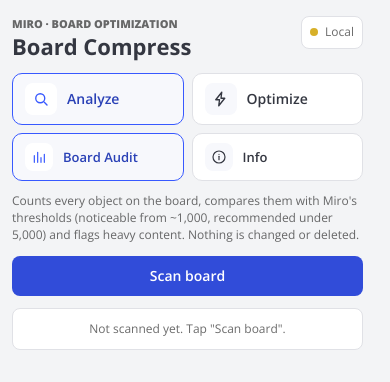
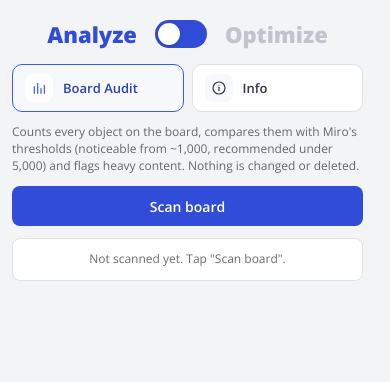
Before and after one commit to Lprod-Andi/miro-compress, a website: page index.html in a window 390 px wide. Drawn offline with Linux system fonts and the light colour scheme.

Commit message:
UI: Analyze/Optimize toggle; audit without load index; heavy content only for present classes

```diff
--- a/index.html
+++ b/index.html
@@ -70,52 +70,6 @@
       padding: 18px;
     }
 
-    .topbar {
-      display: flex;
-      align-items: flex-start;
-      justify-content: space-between;
-      gap: 12px;
-      margin-bottom: 14px;
-    }
-
-    .eyebrow {
-      margin: 0 0 4px;
-      color: var(--muted);
-      font-size: 11px;
-      font-weight: 800;
-      letter-spacing: 0;
-      text-transform: uppercase;
-    }
-
-    h1 {
-      margin: 0;
-      color: var(--text);
-      font-size: 24px;
-      line-height: 1.08;
-    }
-
-    .status-pill {
-      display: inline-flex;
-      align-items: center;
-      gap: 7px;
-      min-height: 32px;
-      padding: 7px 10px;
-      border: 1px solid var(--line);
-      border-radius: 8px;
-      background: var(--panel);
-      color: var(--muted);
-      font-size: 12px;
-      white-space: nowrap;
-    }
-
-    .status-dot {
-      width: 8px;
-      height: 8px;
-      border-radius: 50%;
-      background: var(--warn);
-    }
-
-    .status-pill.connected .status-dot { background: var(--ok); }
 
     /* Navigation als Icon-Kacheln (Icon im abgerundeten Quadrat + Label) */
     .tabs {
@@ -173,6 +127,57 @@
     .tab-button.sub .tab-ico { width: 28px; height: 28px; }
     .tab-button.sub .tab-ico svg { width: 16px; height: 16px; }
 
+    /* Analyze <-> Optimize – grosser Umschalter mit Schiebeschalter (wie Mockup) */
+    .mode-toggle {
+      display: flex;
+      align-items: center;
+      justify-content: center;
+      gap: 16px;
+      margin: 4px 0 16px;
+    }
+
+    .mode-side {
+      padding: 2px 2px;
+      background: none;
+      color: var(--line-strong);
+      cursor: pointer;
+      font-size: 22px;
+      font-weight: 800;
+      line-height: 1;
+      transition: color 120ms ease;
+    }
+
+    .mode-side.active { color: var(--primary); }
+    .mode-side:focus-visible { outline: 2px solid var(--focus); outline-offset: 3px; border-radius: 6px; }
+
+    .mode-switch {
+      position: relative;
+      width: 52px;
+      height: 28px;
+      flex: 0 0 auto;
+      padding: 0;
+      border-radius: 999px;
+      background: var(--primary);
+      cursor: pointer;
+      transition: background-color 120ms ease;
+    }
+
+    .mode-switch:focus-visible { outline: 2px solid var(--focus); outline-offset: 2px; }
+
+    .mode-knob {
+      position: absolute;
+      top: 3px;
+      left: 3px;
+      width: 22px;
+      height: 22px;
+      border-radius: 50%;
+      background: #fff;
+      box-shadow: 0 1px 3px rgba(9, 9, 9, 0.25);
+      transition: transform 140ms ease;
+    }
+
+    .mode-switch.on .mode-knob { transform: translateX(24px); }
+
     .metrics {
       display: grid;
       grid-template-columns: repeat(2, 1fr);
@@ -732,9 +737,6 @@
 
     @media (max-width: 430px) {
       .app { padding: 16px 12px 22px; }
-      .topbar { align-items: flex-start; }
-      h1 { font-size: 22px; }
-      .status-pill { padding-inline: 8px; }
       .metrics { gap: 6px; }
       .metric { padding: 9px 8px; }
       .field { grid-template-columns: minmax(86px, 1fr) minmax(80px, 1.4fr) auto; }
@@ -752,25 +754,11 @@
 </head>
 <body>
   <main class="app">
-    <header class="topbar">
-      <div>
-        <p class="eyebrow">Miro · Board optimization</p>
-        <h1>Board Compress</h1>
-      </div>
-      <div id="connection" class="status-pill">
-        <span class="status-dot"></span>
-        <span id="connection-label">Local</span>
-      </div>
-    </header>
-
-    <nav class="tabs" aria-label="Area">
-      <button id="grp-analyse" class="tab-button active" type="button">
-        <span class="tab-ico"><svg viewBox="0 0 24 24" fill="none" stroke="currentColor" stroke-width="1.8" stroke-linecap="round" stroke-linejoin="round"><circle cx="11" cy="11" r="6"/><path d="M20 20l-3.6-3.6"/></svg></span>Analyze
-      </button>
-      <button id="grp-optimierung" class="tab-button" type="button">
-        <span class="tab-ico"><svg viewBox="0 0 24 24" fill="none" stroke="currentColor" stroke-width="1.8" stroke-linecap="round" stroke-linejoin="round"><path d="M13 3L5 13h5l-1 8 8-10h-5z"/></svg></span>Optimize
-      </button>
-    </nav>
+    <div class="mode-toggle" role="group" aria-label="Mode">
+      <button id="grp-analyse" class="mode-side active" type="button" aria-pressed="true">Analyze</button>
+      <button id="mode-switch" class="mode-switch" type="button" role="switch" aria-checked="false" aria-label="Switch between Analyze and Optimize"><span class="mode-knob"></span></button>
+      <button id="grp-optimierung" class="mode-side" type="button" aria-pressed="false">Optimize</button>
+    </div>
 
     <nav id="subtabs-analyse" class="tabs subtabs" aria-label="Analysis tools">
       <button id="tab-audit" class="tab-button sub active" type="button">
@@ -1046,8 +1034,7 @@
 
     function cacheElements() {
       for (const id of [
-        'connection', 'connection-label',
-        'grp-analyse', 'grp-optimierung', 'subtabs-analyse', 'subtabs-optimierung',
+        'grp-analyse', 'grp-optimierung', 'mode-switch', 'subtabs-analyse', 'subtabs-optimierung',
         'tab-board', 'tab-audit', 'tab-info', 'tab-embed',
         'metrics', 'metric-done', 'metric-saved', 'settings-form', 'scope-fieldset',
         'quality-input', 'quality-output', 'auto-backup-toggle',
@@ -1066,6 +1053,7 @@
     function bindUi() {
       els['grp-analyse'].addEventListener('click', () => setGroup('analyse'));
       els['grp-optimierung'].addEventListener('click', () => setGroup('optimierung'));
+      els['mode-switch'].addEventListener('click', () => setGroup(state.group === 'analyse' ? 'optimierung' : 'analyse'));
       els['tab-board'].addEventListener('click', () => setMode('board'));
       els['tab-audit'].addEventListener('click', () => setMode('audit'));
       els['tab-info'].addEventListener('click', () => setMode('info'));
@@ -1108,6 +1096,9 @@
     }
 
     function setConnection(connected) {
+      // Verbindungsanzeige wurde aus der Kopfzeile entfernt (Miro-Panel zeigt den Titel bereits).
+      // Funktion bleibt fuer die SDK-Erkennung erhalten, ist aber gegen fehlende Elemente abgesichert.
+      if (!els.connection) return;
       els.connection.classList.toggle('connected', connected);
       els['connection-label'].textContent = connected ? 'Miro' : 'Local';
     }
@@ -1560,6 +1551,10 @@
       // Obere Ebene
       els['grp-analyse'].classList.toggle('active', state.group === 'analyse');
       els['grp-optimierung'].classList.toggle('active', state.group === 'optimierung');
+      els['grp-analyse'].setAttribute('aria-pressed', state.group === 'analyse' ? 'true' : 'false');
+      els['grp-optimierung'].setAttribute('aria-pressed', state.group === 'optimierung' ? 'true' : 'false');
+      els['mode-switch'].classList.toggle('on', state.group === 'optimierung');
+      els['mode-switch'].setAttribute('aria-checked', state.group === 'optimierung' ? 'true' : 'false');
       els['subtabs-analyse'].classList.toggle('hidden', state.group !== 'analyse');
       els['subtabs-optimierung'].classList.toggle('hidden', state.group !== 'optimierung');
 
@@ -1873,11 +1868,7 @@
       const status = objectStatus(a.total);
       const dis = (state.running || state.busy) ? 'disabled' : '';
       const m = computeAuditMetrics(a.counts);
-      const delta = a.total > 0 ? Math.round(((m.loadIndex - a.total) / a.total) * 100) : 0;
       const embedWeighted = Math.round(a.embeds.length * (TYPE_WEIGHTS.embed.mult));
-      const indexNote = delta < 15
-        ? `Right now the index is only ${delta}% above the raw count – the many primitives dominate. It climbs noticeably once heavy classes (embeds, tables, documents) grow over time.`
-        : `Heavy classes already lift the index ${delta}% above the raw object count – here, slimming down pays off more than just tidying up.`;
 
       const dimBlock = (title, rows, trackText) => `
         <div class="card">
@@ -1916,6 +1907,35 @@
           <div class="flag-actions"><button class="mini-button" type="button" data-measure ${dis}>Measure sizes</button></div>`;
       }
 
+      // Heavy content: nur Klassen zeigen, die tatsaechlich auf dem Board vorkommen (Anzahl > 0).
+      const heavyRows = [];
+      if (a.embeds.length > 0) heavyRows.push(`
+        <div class="flag-row">
+          <div class="flag-main">${typeIco('embed')}<div><strong>Embeds · ${a.embeds.length}</strong><span>Heaviest single type (mult 2.0) ≈ load of ~${embedWeighted.toLocaleString('en-US')} primitives. Convert unused ones → bookmark/link.</span></div></div>
+          <div class="flag-actions"><button class="mini-button" type="button" data-focus="embeds" ${dis}>Select</button></div>
+        </div>`);
+      if (a.images.length > 0) heavyRows.push(`
+        <div class="flag-row">
+          <div class="flag-main">${typeIco('image')}<div><strong>Images · ${a.images.length}</strong>${a.measured || a.measuring ? `<div class="measure-slot"></div>` : '<span>Candidates for shrinking in the "Images" tab.</span>'}</div></div>
+          <div class="flag-actions"><button class="mini-button" type="button" data-focus="images" ${dis}>Select</button></div>
+        </div>`);
+      if (m.unsupportedCount > 0) heavyRows.push(`
+        <div class="flag-row">
+          <div class="flag-main">${typeIco('unsupported')}<div><strong>Others · ${m.unsupportedCount}</strong><span>Not readable via SDK (often pen, mockup, Kanban). Counted conservatively at mult 1.7 – not auditable, likely heavy.</span></div></div>
+          <div class="flag-actions"></div>
+        </div>`);
+      if (a.tables.length > 0) heavyRows.push(`
+        <div class="flag-row">
+          <div class="flag-main">${typeIco('table')}<div><strong>Tables · ${a.tables.length}</strong><span>With many columns, keep under 200 rows (row count not readable via SDK – check manually). Board limit: max. 250 structured widgets (tables + timelines + synced cards).</span></div></div>
+          <div class="flag-actions"><button class="mini-button" type="button" data-focus="tables" ${dis}>Select</button></div>
+        </div>`);
+      if (a.outside.length > 0) heavyRows.push(`
+        <div class="flag-row">
+          <div class="flag-main">${typeIco('frame')}<div><strong>Outside frames · ${a.outside.length}</strong><span>Geometrically estimated – please verify visually.</span></div></div>
+          <div class="flag-actions"><button class="mini-button" type="button" data-focus="outside" ${dis}>Select</button></div>
+        </div>`);
+      const heavyBlock = heavyRows.length ? `<p class="subhead">Heavy content</p>${heavyRows.join('')}` : '';
+
       box.innerHTML = `
         <div class="card">
           <div class="audit-total">
@@ -1925,11 +1945,6 @@
             </div>
             <span class="badge ${status.cls}"><span class="badge-dot"></span>${status.text}</span>
           </div>
-          <div class="index-line">
-            <span>Weighted load index <b>${m.loadIndex.toLocaleString('en-US')}</b> (${delta >= 0 ? '+' : ''}${delta}% vs. count)</span>
-          </div>
-          <p class="lead">Miro notes effects from ~${OBJECT_THRESHOLD_SOFT.toLocaleString('en-US')} objects and recommends staying under ${OBJECT_THRESHOLD_MAX.toLocaleString('en-US')}. The 1,000/5,000 indicator is count-based; the load index is an analytical weighting (not measured Miro values) for ranking.</p>
-          <p class="lead">${indexNote}</p>
         </div>
 
         ${dimBlock('Live-sync risk (lag during the session)', m.syncTop,
@@ -1937,31 +1952,7 @@
         ${dimBlock('Load / RAM risk (slow start, "Syncing…")', m.loadTop,
           'Drivers are embeds, documents, tables and images. Lever: flatten, embeds to bookmarks, shrink images.')}
 
-        <p class="subhead">Heavy content</p>
-
-        <div class="flag-row">
-          <div class="flag-main">${typeIco('embed')}<div><strong>Embeds · ${a.embeds.length}</strong><span>Heaviest single type (mult 2.0) ≈ load of ~${embedWeighted.toLocaleString('en-US')} primitives. Convert unused ones → bookmark/link.</span></div></div>
-          <div class="flag-actions"><button class="mini-button" type="button" data-focus="embeds" ${dis}>Select</button></div>
-        </div>
-        <div class="flag-row">
-          <div class="flag-main">${typeIco('image')}<div><strong>Images · ${a.images.length}</strong>${a.measured || a.measuring ? `<div class="measure-slot"></div>` : '<span>Candidates for shrinking in the "Images" tab.</span>'}</div></div>
-          <div class="flag-actions">
-            <button class="mini-button" type="button" data-focus="images" ${dis}>Select</button>
-          </div>
-        </div>
-        ${m.unsupportedCount > 0 ? `
-        <div class="flag-row">
-          <div class="flag-main">${typeIco('unsupported')}<div><strong>Others · ${m.unsupportedCount}</strong><span>Not readable via SDK (often pen, mockup, Kanban). Counted conservatively at mult 1.7 – not auditable, likely heavy.</span></div></div>
-          <div class="flag-actions"></div>
-        </div>` : ''}
-        <div class="flag-row">
-          <div class="flag-main">${typeIco('table')}<div><strong>Tables · ${a.tables.length}</strong><span>With many columns, keep under 200 rows (row count not readable via SDK – check manually). Board limit: max. 250 structured widgets (tables + timelines + synced cards).</span></div></div>
-          <div class="flag-actions"><button class="mini-button" type="button" data-focus="tables" ${dis}>Select</button></div>
-        </div>
-        <div class="flag-row">
-          <div class="flag-main">${typeIco('frame')}<div><strong>Outside frames · ${a.outside.length}</strong><span>Geometrically estimated – please verify visually.</span></div></div>
-          <div class="flag-actions"><button class="mini-button" type="button" data-focus="outside" ${dis}>Select</button></div>
-        </div>
+        ${heavyBlock}
 
         <p class="subhead">All objects by type</p>
         <ul class="count-list">
@@ -2050,8 +2041,18 @@
       try {
         const m = computeAuditMetrics(a.counts);
         const status = objectStatus(a.total);
-        const delta = a.total > 0 ? Math.round(((m.loadIndex - a.total) / a.total) * 100) : 0;
         const dateStr = new Date().toLocaleString('en-US');
+
+        // Heavy content: nur vorhandene Klassen auflisten (Anzahl > 0) – konsistent mit der Audit-Ansicht.
+        const heavyParts = [];
+        if (a.embeds.length) heavyParts.push(`Embeds: ${a.embeds.length}`);
+        if (a.images.length) heavyParts.push(`Images: ${a.images.length}`);
+        if (a.tables.length) heavyParts.push(`Tables: ${a.tables.length}`);
+        if (m.unsupportedCount) heavyParts.push(`Others: ${m.unsupportedCount}`);
+        if (a.outside.length) heavyParts.push(`Outside frames: ${a.outside.length}`);
+        const heavyReport = heavyParts.length
+          ? '<p><strong>Heavy content</strong></p>' + `<p>${heavyParts.join(' &middot; ')}</p>` + '<p> </p>'
+          : '';
 
         const topTypes = Object.entries(a.counts)
           .filter(([t]) => t !== 'tag')
@@ -2069,13 +2070,9 @@
         const content =
           '<p><strong>Overview</strong></p>' +
           `<p>Objects (excl. tags): ${a.total.toLocaleString('en-US')}</p>` +
-          `<p>Weighted load index: ${m.loadIndex.toLocaleString('en-US')} (${delta >= 0 ? '+' : ''}${delta}% vs. count)</p>` +
           `<p>Status: ${escapeHtml(status.text)}</p>` +
           '<p> </p>' +
-          '<p><strong>Heavy content</strong></p>' +
-          `<p>Embeds: ${a.embeds.length} &middot; Images: ${a.images.length} &middot; Tables: ${a.tables.length}</p>` +
-          `<p>Others: ${m.unsupportedCount} &middot; Outside frames: ${a.outside.length}</p>` +
-          '<p> </p>' +
+          heavyReport +
           '<p><strong>Top object types</strong></p>' +
           topTypes +
           '<p> </p>' +
```
Also changed, not shown: tests/flows.spec.js (+15 -8 lines).
